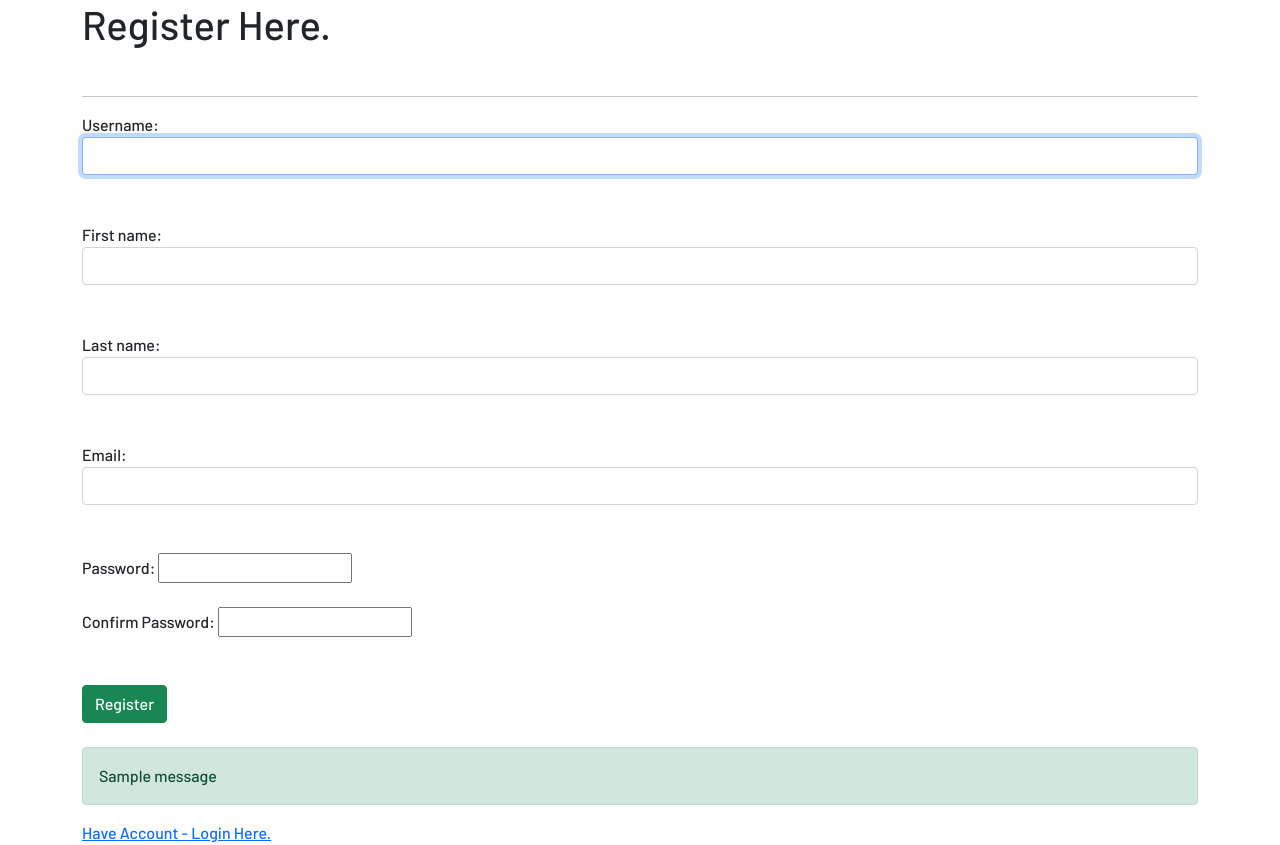
After one commit to ahsankhan609/geekyshows, a Django app: page /Auth/ in a window 1280 px wide. The commit adds this page. Run offline with Django 4.2, Linux system fonts and the light colour scheme; tables that the repository leaves empty hold one stand-in row (values such as "Sample post"); one stand-in notice (Sample message) is shown.

Commit message:
Add New Functionalities

```diff
--- /dev/null
+++ b/dj_auth/forms.py
@@ -0,0 +1,22 @@
+from django import forms
+from django.contrib.auth.models import User
+from django.contrib.auth.forms import UserCreationForm
+
+# We are making this custom form becuae we want all fields for User Registration
+
+class SignUpForm(UserCreationForm):
+    password2 = forms.CharField(label='Confirm Password', widget=forms.PasswordInput, required=True)
+    class Meta:
+        model = User
+        fields = ('username','first_name','last_name','email')
+        labels = {'email':'Email'}
+        widgets = {
+            'username': forms.TextInput(attrs={'class': 'form-control'}),
+            'first_name': forms.TextInput(attrs={'class': 'form-control'}),
+            'last_name': forms.TextInput(attrs={'class': 'form-control'}),
+            'email': forms.EmailInput(attrs={'class': 'form-control'}),
+            'password1': forms.PasswordInput(attrs={'class': 'form-control'}),
+            'password2': forms.PasswordInput(attrs={'class': 'form-control'}),
+        }
+        label_suffix = ""
+        label_attr = {'class': 'form-label'}
--- /dev/null
+++ b/dj_auth/urls.py
@@ -0,0 +1,11 @@
+from django.urls import path
+from dj_auth.views import *
+
+urlpatterns = [
+    path('', register ,name='dj-reg'),
+    path('login/', user_login ,name='dj-login'),
+    path('dashboard/', dashboard ,name='dj-dashboard'),
+    path('logout/', user_logout ,name='dj-logout'),
+    path('change_password/', change_password ,name='dj-ch-password'),
+    path('change_password1/', change_password1 ,name='dj-ch-password1'),
+]
--- a/dj_auth/views.py
+++ b/dj_auth/views.py
@@ -1,3 +1,110 @@
-from django.shortcuts import render
+from django.shortcuts import redirect, render
+from django.contrib import messages
+from django.contrib.auth.forms import UserCreationForm, PasswordChangeForm, AuthenticationForm, SetPasswordForm
+from django.contrib.auth import authenticate, login, logout, update_session_auth_hash
+from django.contrib.auth.decorators import login_required
+from dj_auth.forms import *
 
-# Create your views here.
+# def register(request):
+#     if request.method == 'POST':
+#         fm = UserCreationForm(request.POST)
+#         if fm.is_valid():
+#             fm.save()
+#             messages.success(request, 'Registration successful')
+#             return redirect('dj-login')
+#     else:
+#         fm = UserCreationForm()
+#     context = {
+#         'title': 'User Registration',
+#         'form': fm
+#     }
+#     return render(request,'user_auth/register.html',context)
+
+def register(request): # Own UserForm
+    if request.method == 'POST':
+        fm = SignUpForm(request.POST)
+        if fm.is_valid():
+            fm.save()
+            messages.success(request, 'Registration successful.')
+            return redirect('dj-login')
+    else:
+        fm = SignUpForm()
+    context = {
+        'title': 'User Registration',
+        'form': fm
+    }
+    return render(request,'user_auth/register.html',context)
+
+def user_login(request):
+    context = {
+                'title': 'Login',
+                'form': AuthenticationForm()
+            }
+    if not request.user.is_authenticated:
+        if request.method == 'POST':
+            fm = AuthenticationForm(request=request, data=request.POST)
+            if fm.is_valid():
+                uname = fm.cleaned_data['username']
+                upass = fm.cleaned_data['password']
+                user = authenticate(username=uname, password=upass)
+                if user is not None:
+                    login(request, user)
+                    return redirect('dj-dashboard')
+        else:
+            fm = AuthenticationForm()
+        return render(request, 'user_auth/login.html',context)
+    else:
+        fm = AuthenticationForm()
+    return redirect('dj-dashboard')
+
+@login_required(login_url='dj-login')
+def dashboard(request):
+    if request.user.is_authenticated:
+        context = {
+            'title': 'Dashboard',
+            'username': request.user.first_name + ' ' + request.user.last_name,
+        }
+        messages.success(request, 'Succesfully Logged In!')
+        return render(request,'user_auth/dashboard.html',context)
+    else:
+        return redirect('dj-login')
+
+def user_logout(request):
+    logout(request)
+    return redirect('dj-login')
+
+# Change password with old password
+@login_required(login_url='dj-login')
+def change_password(request):
+    if request.method == 'POST':
+        fm = PasswordChangeForm(user = request.user, data = request.POST)
+        if fm.is_valid():
+            fm.save()
+            update_session_auth_hash(request,fm.user) # it will maintain the old session and did not logout user.
+            messages.success(request, 'Your password was changed successfully!')
+            return redirect('dj-dashboard')
+    else:
+        fm = PasswordChangeForm(user=request.user)
+    context = {
+        'title': 'Change Password',
+        'form': fm
+    }
+    return render(request, 'user_auth/change_pass.html',context)
+
+# Change password without old password
+@login_required(login_url='dj-login')
+def change_password1(request):
+    if request.method == 'POST':
+        fm = SetPasswordForm(user = request.user, data = request.POST)
+        if fm.is_valid():
+            fm.save()
+            update_session_auth_hash(request,fm.user) # it will maintain the old session and did not logout user.
+            messages.success(request, 'Your password was changed successfully!')
+            return redirect('dj-dashboard')
+    else:
+        fm = SetPasswordForm(user=request.user)
+    context = {
+        'title': 'Change Password',
+        'form': fm
+    }
+    return render(request, 'user_auth/change_pass1.html',context)
--- a/geekyshows/urls.py
+++ b/geekyshows/urls.py
@@ -22,4 +22,5 @@ urlpatterns = [
     path('enroll/',include('enroll.urls')),
     path('fees/',include('fees.urls')),
     path('dj_messages/',include('dj_messages.urls')),
+    path('Auth/',include('dj_auth.urls')),
 ]
--- /dev/null
+++ b/static/css/reg.css
@@ -0,0 +1,11 @@
+@import url('https://fonts.googleapis.com/css2?family=Roboto:wght@300&display=swap');
+@import url('https://fonts.googleapis.com/css2?family=Barlow:wght@500&family=Roboto:wght@300&display=swap');
+
+.my-class {
+background-color: red;
+}
+
+html, body{
+    font-family: 'Barlow', sans-serif;
+    /* font-family: 'Roboto', sans-serif; */
+}
--- a/templates/course/base.html
+++ b/templates/course/base.html
@@ -15,8 +15,12 @@
     <link href="https://cdn.jsdelivr.net/npm/bootstrap@5.0.2/dist/css/bootstrap.min.css" rel="stylesheet"
         integrity="sha384-EVSTQN3/azprG1Anm3QDgpJLIm9Nao0Yz1ztcQTwFspd3yD65VohhpuuCOmLASjC" crossorigin="anonymous">
 
+<link rel="preconnect" href="https://fonts.googleapis.com">
+<link rel="preconnect" href="https://fonts.gstatic.com" crossorigin>
+<link href="https://fonts.googleapis.com/css2?family=Roboto:wght@300&display=swap" rel="stylesheet">
+
         {% block corecss %} <!-- We will use this block to manage static files on the project or application basis.-->
-        <link rel="stylesheet" href='{% static "css/main.css" %}'>
+        <link rel="stylesheet" href='{% static "/css/main.css" %}'>
         {% endblock corecss %}
 </head>
 
--- /dev/null
+++ b/templates/user_auth/register.html
@@ -0,0 +1,33 @@
+{% extends "course/base.html" %}
+
+{% load static %}
+
+{% block corecss %} <!-- We will use this block to manage static files on the project or application basis.-->
+<link rel="stylesheet" href='{% static "/css/reg.css" %}'>
+{% endblock corecss %}
+
+<title>{% block title %} {{ title }} {% endblock title %}</title>
+
+{% block content %}
+<h1>Register Here.</h1>
+<br>
+<hr>
+<form action="" method="POST">
+    {% csrf_token %}
+    {% comment %} {{ form.as_p }} {% endcomment %}
+    {% for fm in form %}
+    {{ fm.label_tag }} {{ fm }} {{ fm.errors|striptags }} <br> <br>
+    {% endfor %} <br>
+    <input type="submit" value="Register" class='btn btn-success'>
+</form>
+
+<br>
+{% if messages %}
+{% for message in messages %}
+<div {% if message.tags %} class="alert alert-{{ message.tags }}" {% endif %} role="alert">
+    {{ message }}
+    {% endfor %}
+</div>
+{% endif %}
+<a href="{% url 'dj-login' %}">Have Account - Login Here.</a>
+{% endblock content %}
```
Also changed, not shown: static/css/main.css (+7 -0 lines), templates/user_auth/change_pass.html (added, +31 -0 lines), templates/user_auth/change_pass1.html (added, +31 -0 lines), templates/user_auth/dashboard.html (added, +31 -0 lines), templates/user_auth/login.html (added, +43 -0 lines), db.sqlite3.
